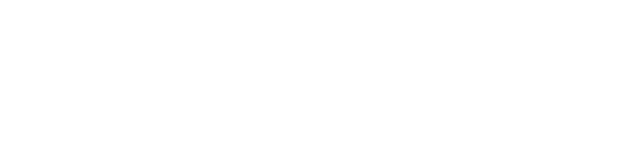
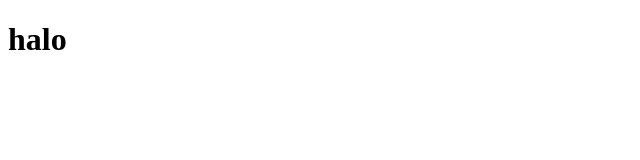
Before and after one commit to eugeniapramesti/Personal-Website, a plain HTML site: page index.html in a window 1280 px wide. Shown: the whole page, without its empty margins (0-640 px from the left). Drawn offline with Linux system fonts and the light colour scheme.

Commit message:
Add files via upload

```diff
--- a/index.html
+++ b/index.html
@@ -6,6 +6,6 @@
     <title>Document</title>
 </head>
 <body>
-
+    <h1>halo</h1>
 </body>
 </html>
```
